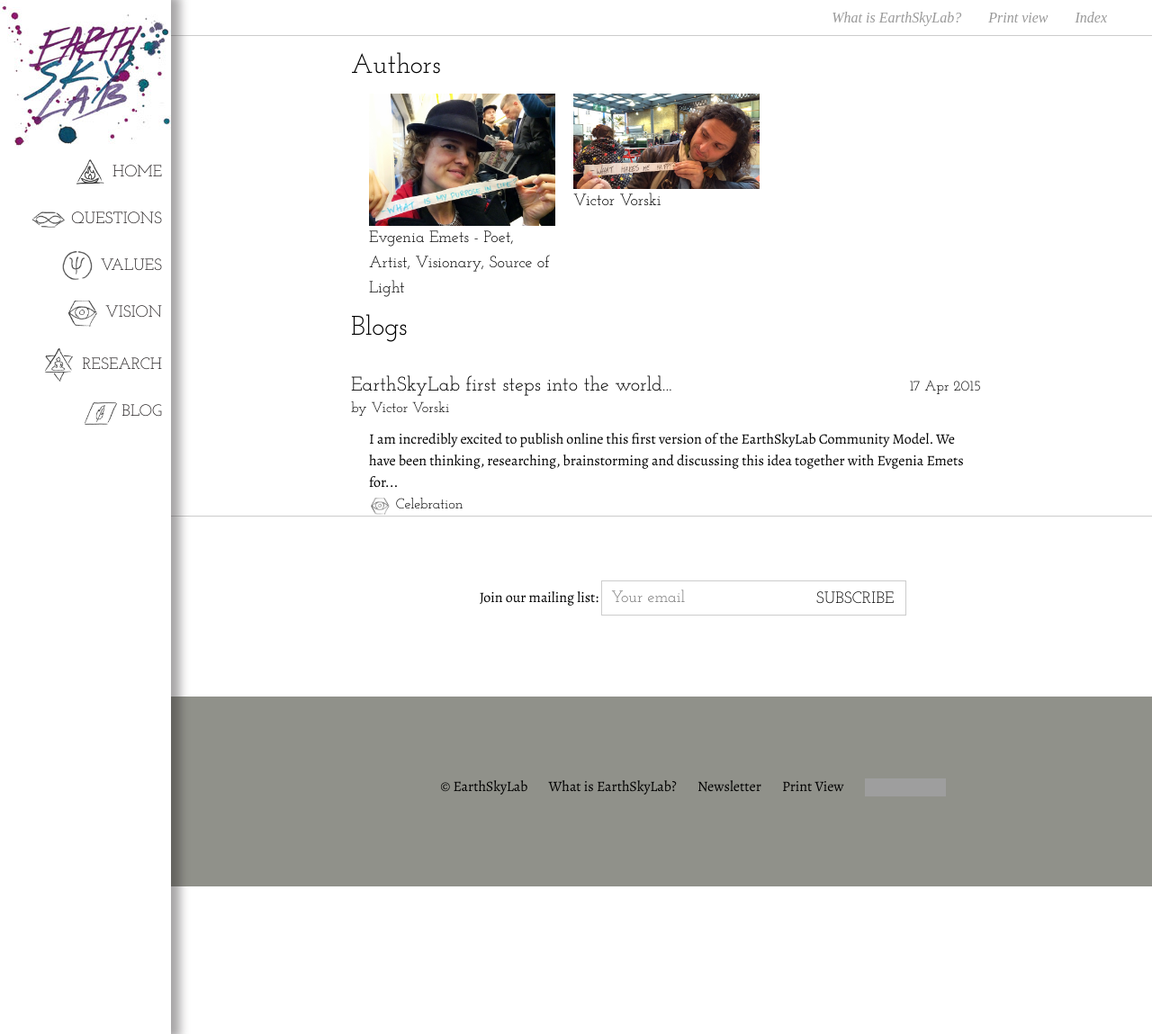
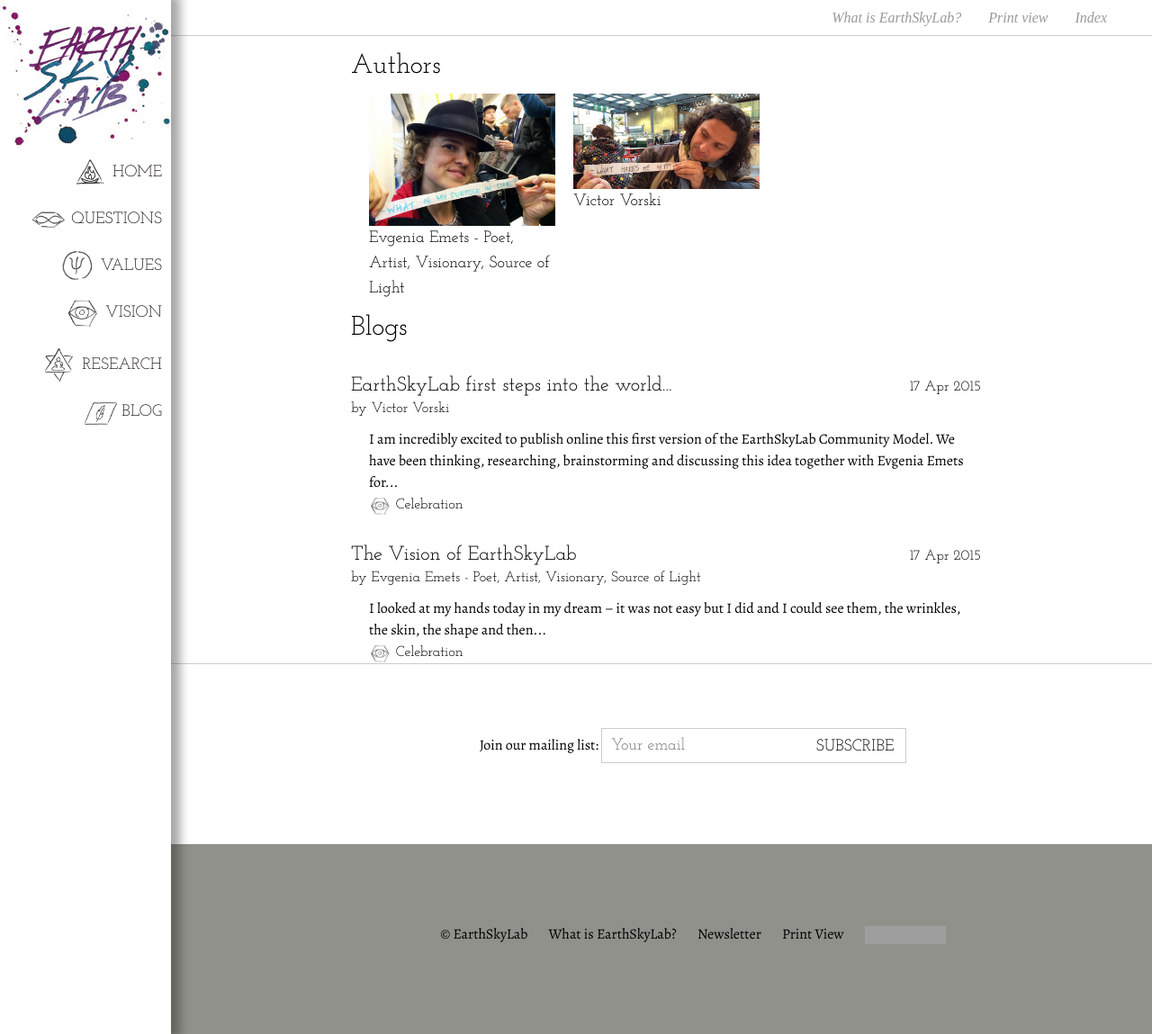
Before and after one commit to EarthSkyLab/EarthSkyLab.github.io, a Jekyll site: the page built from blog.html, in a window 1280 px wide and 1149 px high. Shown: the whole window at 90% size. Built offline with Jekyll 4.4.1, drawn with Linux system fonts in a browser that asks for light colours; Markdown is read by kramdown in place of the engine named in the settings; comment, search, counter and statistics services are not loaded; some of the changed lines change nothing that is shown; grey boxes are pictures that could not be loaded.

Commit message:
Update 2015-04-17-site-launch-evgenia.md

```diff
--- a/_posts/2015-04-17-site-launch-evgenia.md
+++ b/_posts/2015-04-17-site-launch-evgenia.md
@@ -1,19 +1,18 @@
 ---
 layout: post
-title: Happy Site Launch!
+title: The Vision of EarthSkyLab
 tags: celebration
 author: evgenia
-published: false
 ---
-Lorem ipsum dolor sit amet, consectetur adipiscing elit. Nullam maximus interdum nisi, at ultricies diam consequat vel. Nunc at est non risus iaculis malesuada non vitae massa. Sed in pulvinar lorem. Vivamus eu sapien et tortor congue fringilla. Vivamus erat metus, sodales non justo et, ultricies accumsan sapien. Sed sit amet sapien sit amet diam gravida accumsan. Donec hendrerit volutpat accumsan. Suspendisse a gravida turpis.
+I looked at my hands today in my dream – it was not easy but I did and I could see them, the wrinkles, the skin, the shape and then I pushed them against the Sun and the Sun was bright and shining through my fingers. I looked straight up and woke up ecstatic.
+E Emets
 
+EarthSkyLab came to me as a vision. I woke up one day and knew that I am going to start a community. I did not know why or how, but I knew this is what I need to do. In my vision I was shown a magnificent celebration, many guests coming to join. A bus driver was going around and picking them one by one and arriving with new group of people every time. Finally he arrived again and there was no one on the bus apart from himself. I was looking for the meaning of this in my vision. He looked at me, stepped down and joined us as well. He was the last human and he was joining us!
 
-# H1 The rest of the psot..
+We celebrated beyond time and space in a place, which reflected all the beauty and magic - each of us and everyone was finally HOME. I was integrating this experience for many days and the only way I could verbalise this was COMMUNITY. This was not the first time when I heard that word, but it was the first time when I thought about what it means and what it means particularly in my life.
 
-Lorem ipsum dolor sit amet, consectetur adipiscing elit. Nullam maximus interdum nisi, at ultricies diam consequat vel. Nunc at est non risus iaculis malesuada non vitae massa. Sed in pulvinar lorem. Vivamus eu sapien et tortor congue fringilla. Vivamus erat metus, sodales non justo et, ultricies accumsan sapien. Sed sit amet sapien sit amet diam gravida accumsan. Donec hendrerit volutpat accumsan. Suspendisse a gravida turpis.
+I started thinking who I can share this vision with, and who can be part of the group of people to bring this vision into the world. I sat and meditated and asked for guidance to show me a partner who is capable of making this happen and who is ready. I saw Victor and thought it was impossible - he was living in Japan at that time, on the opposite side of the world and seemed to be a very unlikely candidate. I had to surrender and wait.
 
-## H2 Nullam maximus interdum
+A few months later I met with Victor in London - we spoke about our visions for Community and felt there was incredible resemblance and resonance in our visions. We joined our lives and decided to start a  community together.
 
-Lorem ipsum dolor sit amet, consectetur adipiscing elit. Nullam maximus interdum nisi, at ultricies diam consequat vel. Nunc at est non risus iaculis malesuada non vitae massa. Sed in pulvinar lorem. Vivamus eu sapien et tortor congue fringilla. Vivamus erat metus, sodales non justo et, ultricies accumsan sapien. Sed sit amet sapien sit amet diam gravida accumsan. Donec hendrerit volutpat accumsan. Suspendisse a gravida turpis.
-
-### H3 Nullam maximus interdum
+After months of focusing on making the vision clear and precise we have published it in the form of a set of Questions, Values, Ideas and Research Topics and are sharing it with the greater community of people, inviting all of you to feel what community means in your life and how each of the aspects we have identified in our vision resonate with you.
```
